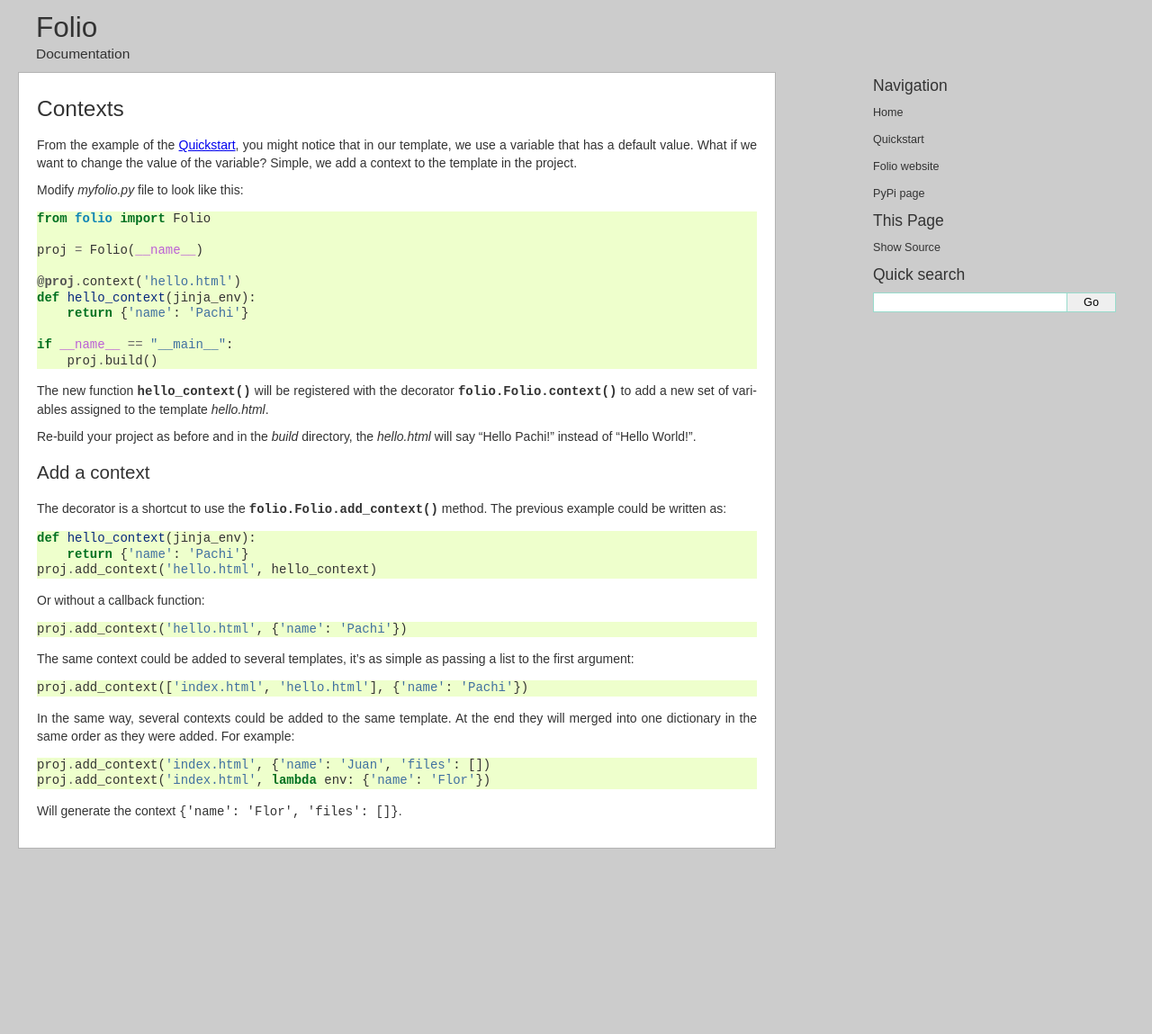
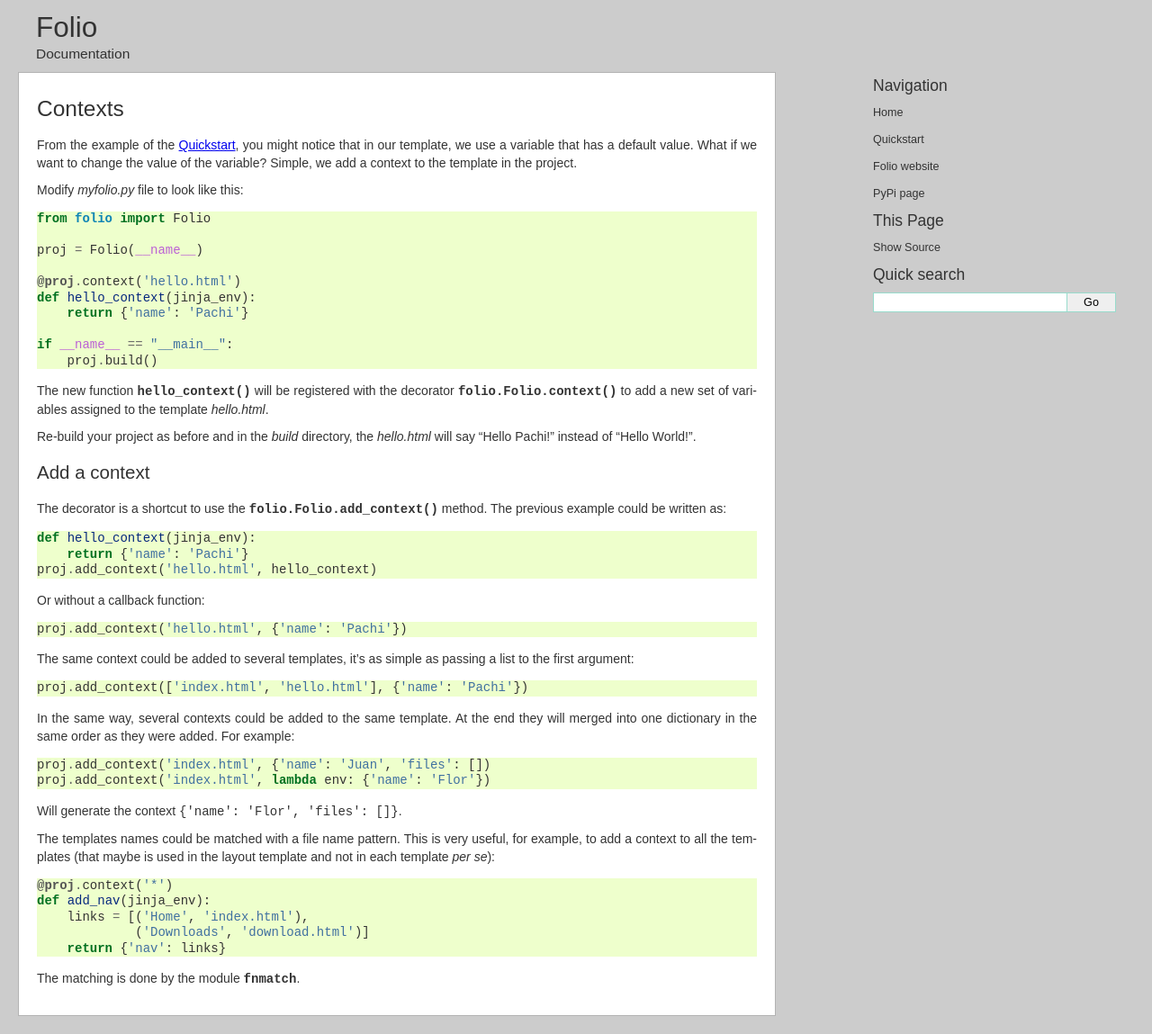
Before and after one commit to pyfolio/folio, a Sphinx documentation site: the page built from docs/contexts.rst, in a window 1280 px wide. Shown: the whole page at 90% size. Built offline with Sphinx 7.4.7, drawn with Linux system fonts in a browser that asks for light colours; before the commit the page ends 963 px from its top, so only the background shows below that.

Commit message:
[Docs] Add paragraph to example fnmatch.

```diff
--- a/docs/contexts.rst
+++ b/docs/contexts.rst
@@ -57,3 +57,15 @@ For example:
     proj.add_context('index.html', lambda env: {'name': 'Flor'})
 
 Will generate the context ``{'name': 'Flor', 'files': []}``.
+
+The templates names could be matched with a file name pattern. This is very
+useful, for example, to add a context to all the templates (that maybe is used
+in the layout template and not in each template *per se*)::
+
+    @proj.context('*')
+    def add_nav(jinja_env):
+        links = [('Home', 'index.html'),
+                 ('Downloads', 'download.html')]
+        return {'nav': links}
+
+The matching is done by the module :mod:`fnmatch`.
```
